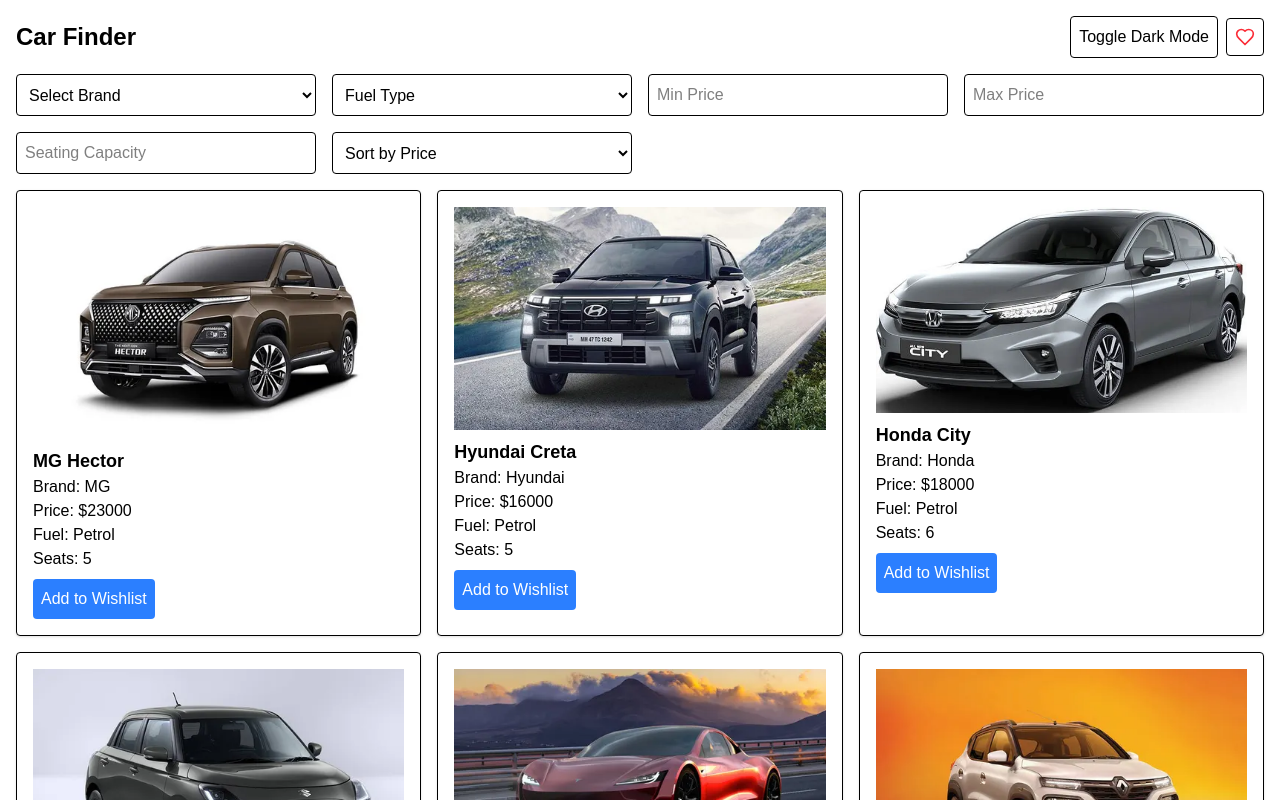
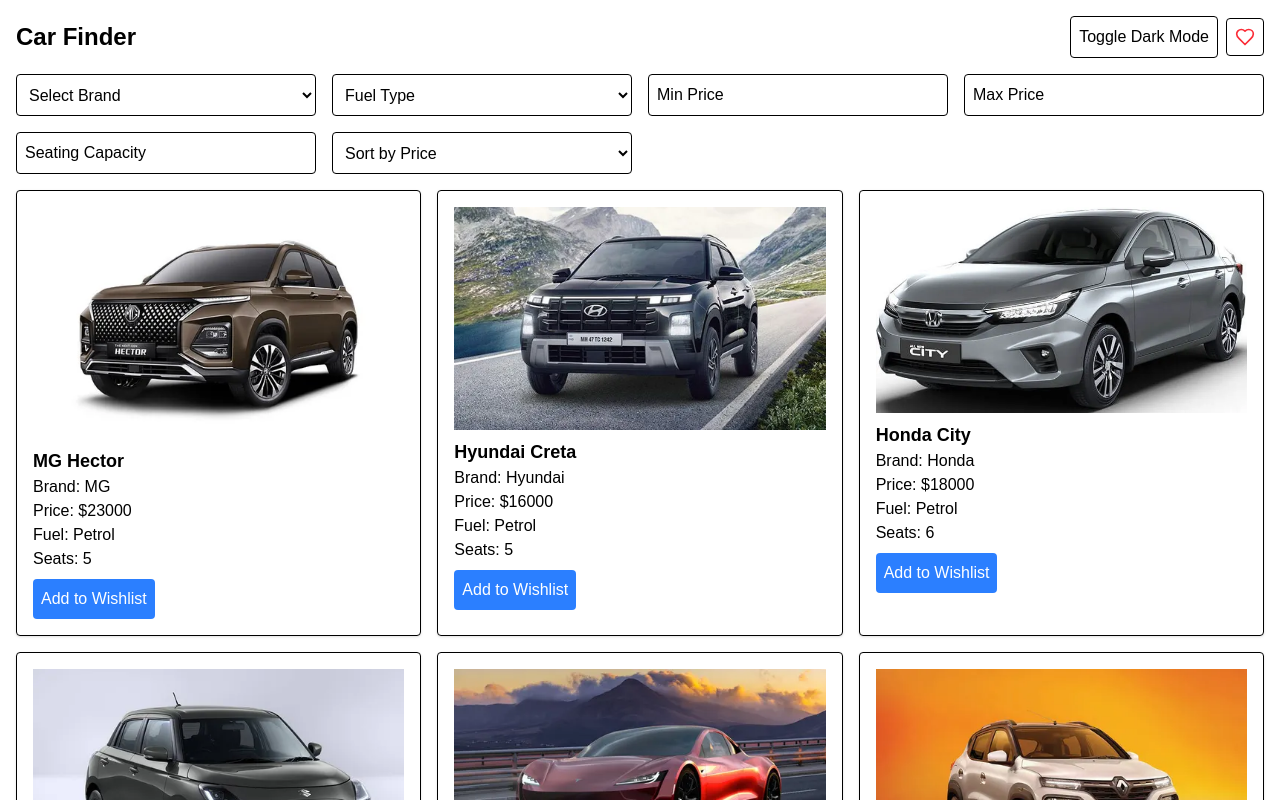
Before and after one commit to adityaS49/CarFinder, a Next.js app: page / in a window 1280 px wide. Shown: the top 800 px of the page. Built offline with nearby package versions, Linux system fonts and the light colour scheme.

Commit message:
minor placeholder changes

```diff
--- a/src/components/CarSearchPage.js
+++ b/src/components/CarSearchPage.js
@@ -88,7 +88,7 @@ export default function CarSearchPage() {
       </div>
 
       {/* Search Filters */}
-      <SearchFilters filters={filters} setFilters={setFilters} />
+      <SearchFilters darkMode = {darkMode} filters={filters} setFilters={setFilters} />
 
       {/* Main Content */}
       {loading ? (
--- a/src/components/SearchFilters.js
+++ b/src/components/SearchFilters.js
@@ -1,4 +1,4 @@
-export default function SearchFilters({ filters, setFilters }) {
+export default function SearchFilters({ filters, setFilters, darkMode }) {
   return (
     <div className="grid grid-cols-2 md:grid-cols-4 gap-4 my-4">
       <select
@@ -35,7 +35,7 @@ export default function SearchFilters({ filters, setFilters }) {
         onChange={(e) =>
           setFilters({ ...filters, minPrice: Number(e.target.value) })
         }
-        className="border p-2 rounded"
+        className={`border p-2 rounded ${darkMode ? 'placeholder:text-white' : 'placeholder:text-black'}`}
       />
       <input
         type="number"
@@ -43,7 +43,7 @@ export default function SearchFilters({ filters, setFilters }) {
         onChange={(e) =>
           setFilters({ ...filters, maxPrice: Number(e.target.value) })
         }
-        className="border p-2 rounded "
+        className={`border p-2 rounded ${darkMode ? 'placeholder:text-white' : 'placeholder:text-black'}`}
       />
       <input
         type="number"
@@ -51,7 +51,7 @@ export default function SearchFilters({ filters, setFilters }) {
         onChange={(e) =>
           setFilters({ ...filters, seats: Number(e.target.value) })
         }
-        className="border p-2 rounded"
+        className={`border p-2 rounded ${darkMode ? 'placeholder:text-white' : 'placeholder:text-black'}`}
       />
       <select
         value={filters.sort}
```
